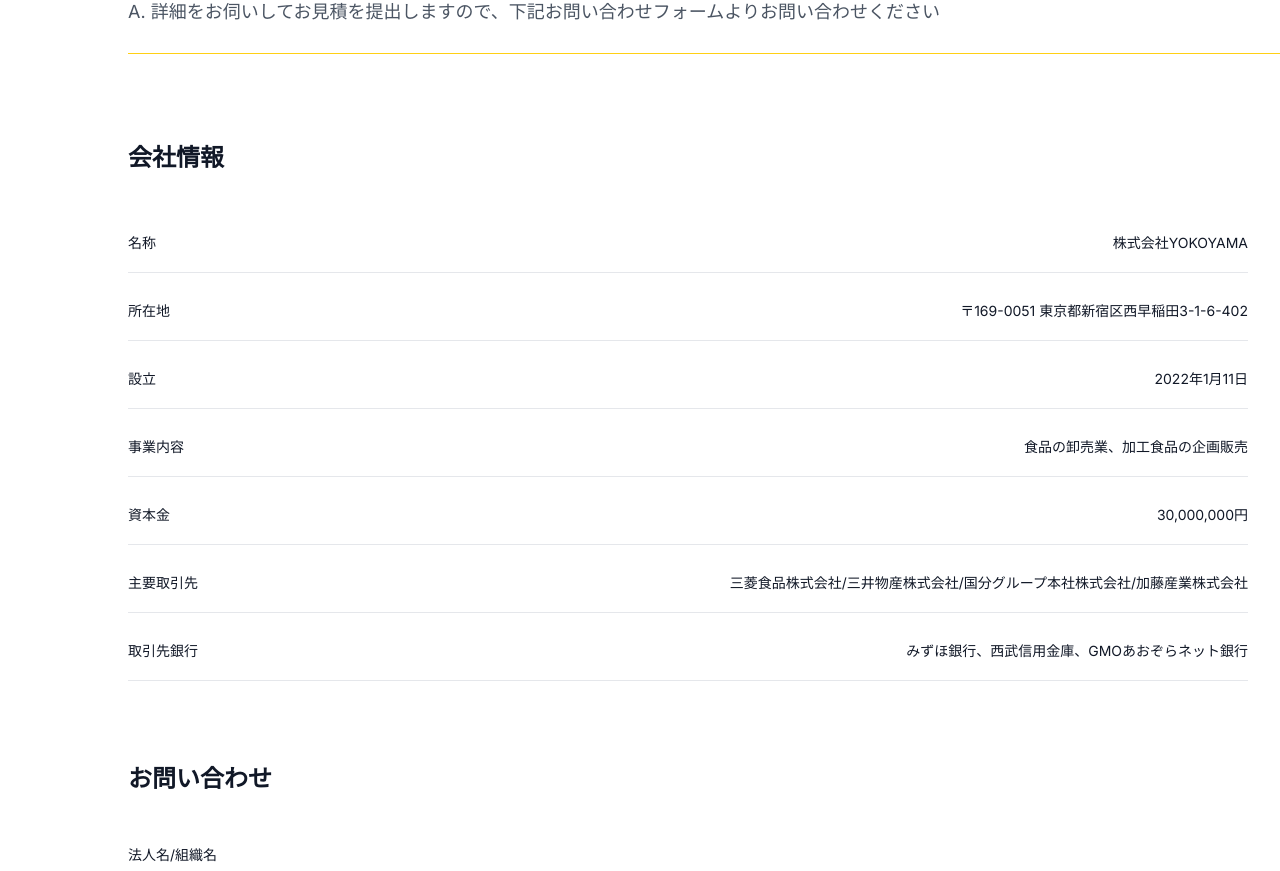
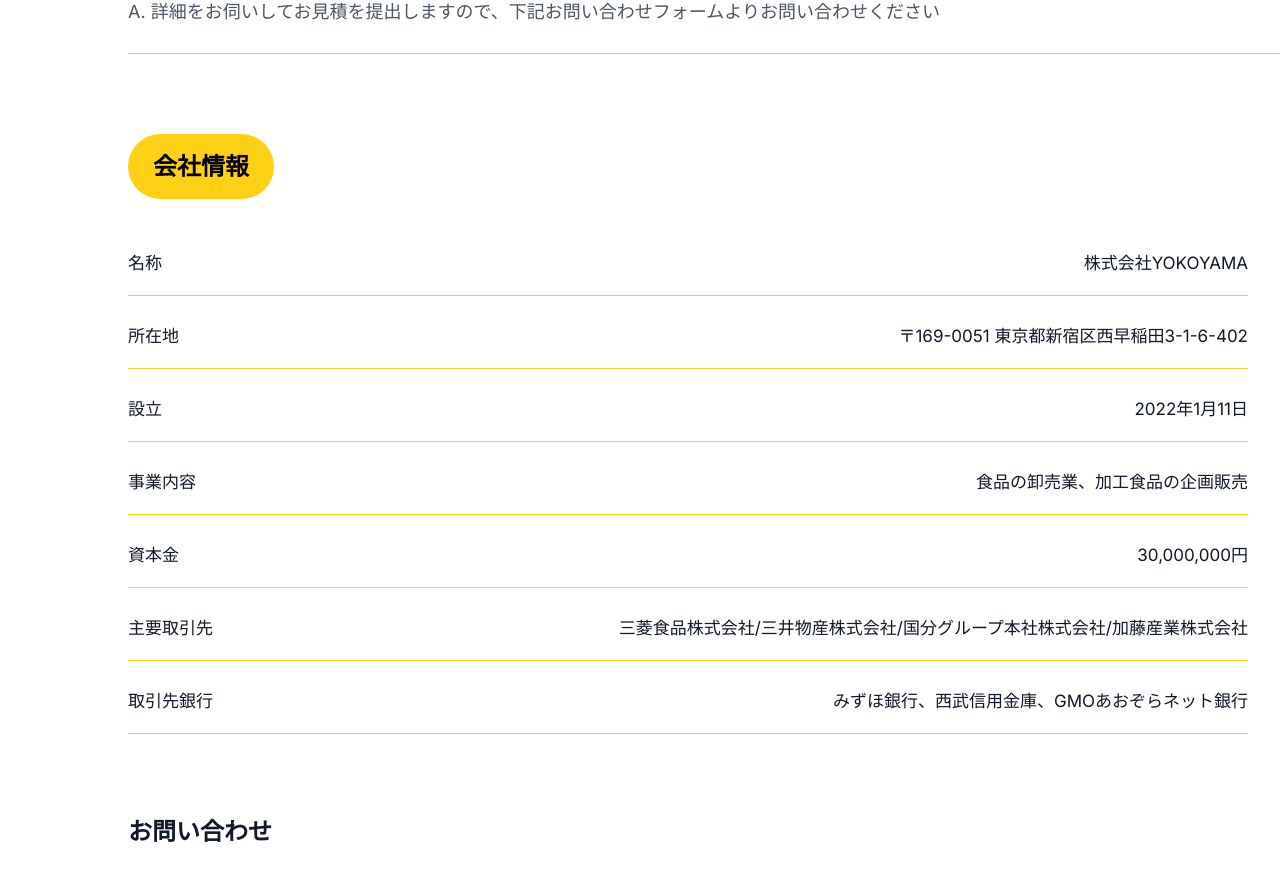
Before and after one commit to DaikiARAI20030526/brandish, a React (Create React App) app: page / in a window 1280 px wide. Shown: the part 6680-7551 px from the top of the page. Built offline with nearby package versions, Linux system fonts and the light colour scheme.

Commit message:
company変更

```diff
--- a/src/components/CompanyInfo.jsx
+++ b/src/components/CompanyInfo.jsx
@@ -12,31 +12,29 @@
   ];
 
   return (
-    // ■ 修正点: 背景無色(bg-white), padding-top削除(pt-0)
     <section className="pb-20 pt-0 bg-white">
 
-      {/* ■ 修正点: PC版 padding-left 8rem(pl-32), padding-right 2rem(pr-8) */}
       <div className="px-4 md:pl-32 md:pr-8">
 
-        {/* ■ 修正点:
-            - 絵文字削除
-            - 左寄せ (text-left)
-            - 24px / leading-[47px]
-        */}
-        <h2 className="text-xl md:text-[24px] md:leading-[47px] font-bold text-left mb-12">
-          会社情報
+        {/* ■ 修正: タイトル背景に黄色いオブジェクトを追加 */}
+        <h2 className="text-left mb-12">
+          <span className="inline-block bg-[#FFD014] text-black rounded-full py-[9px] px-[25px] text-xl md:text-[24px] md:leading-[47px] font-bold">
+            会社情報
+          </span>
         </h2>
 
-        <div className="space-y-6 text-sm">
+        <div className="space-y-6">
           {companyData.map((item, idx) => (
-            <div key={idx} className="flex border-b border-gray-200 pb-4 justify-between items-center">
-              {/* ラベル: 14px / leading-[27px] */}
-              <div className="w-40 font-medium flex-shrink-0 leading-[27px]">
+            // ■ 修正: border-gray-200 -> border-[#FFD014] (黄色に変更)
+            <div key={idx} className="flex border-b border-[#FFD014] pb-4 justify-between items-center">
+
+              {/* ■ 修正: テキストサイズを1.2倍に拡大 (14px -> 17px, leading 27 -> 32) */}
+              <div className="w-40 font-medium flex-shrink-0 text-[17px] leading-[32px]">
                 {item.label}
               </div>
 
-              {/* 値: 14px / leading-[27px] */}
-              <div className="flex-1 text-right leading-[27px]">
+              {/* ■ 修正: 同上 */}
+              <div className="flex-1 text-right text-[17px] leading-[32px]">
                 {item.value}
               </div>
             </div>
```
